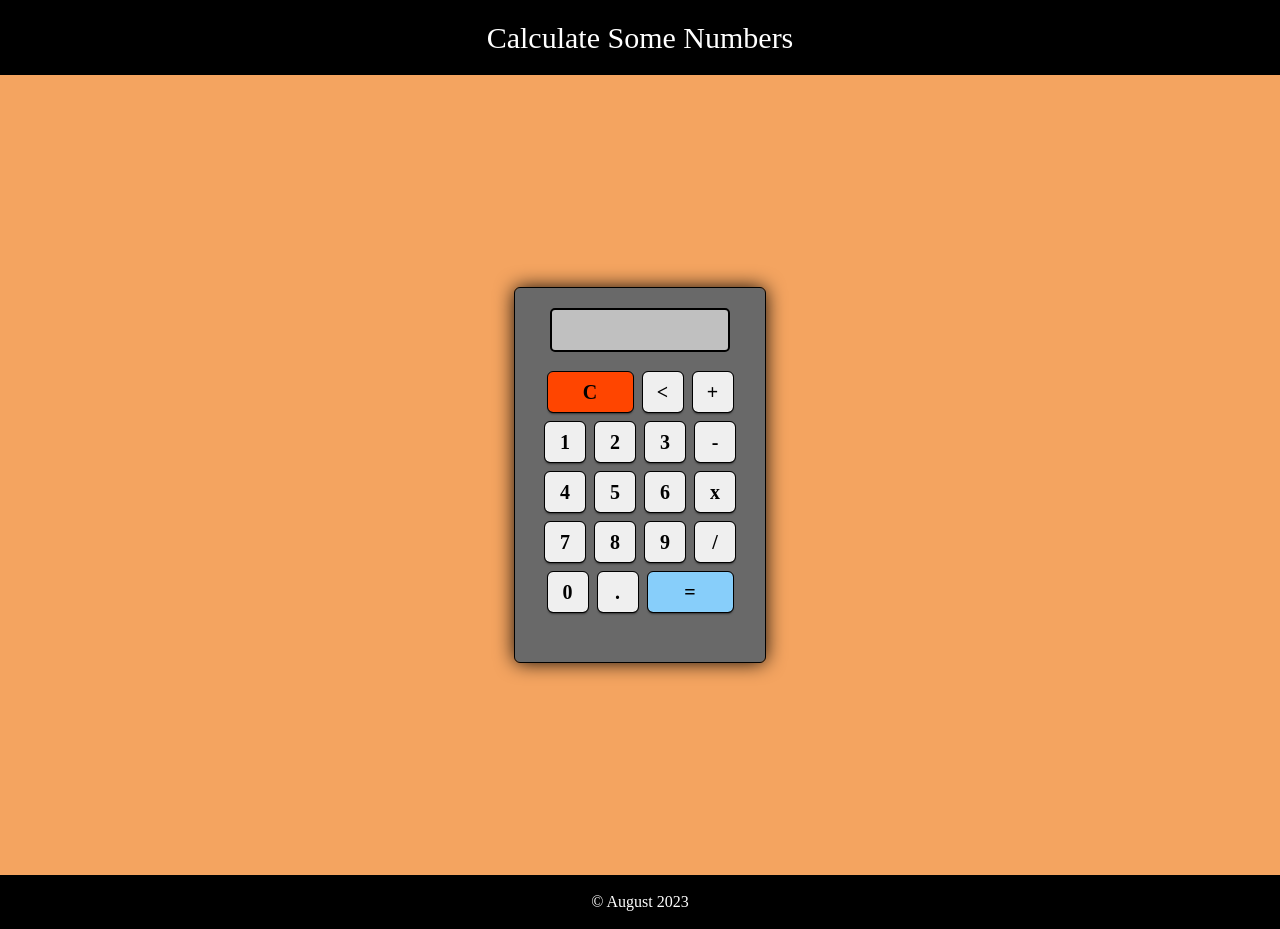
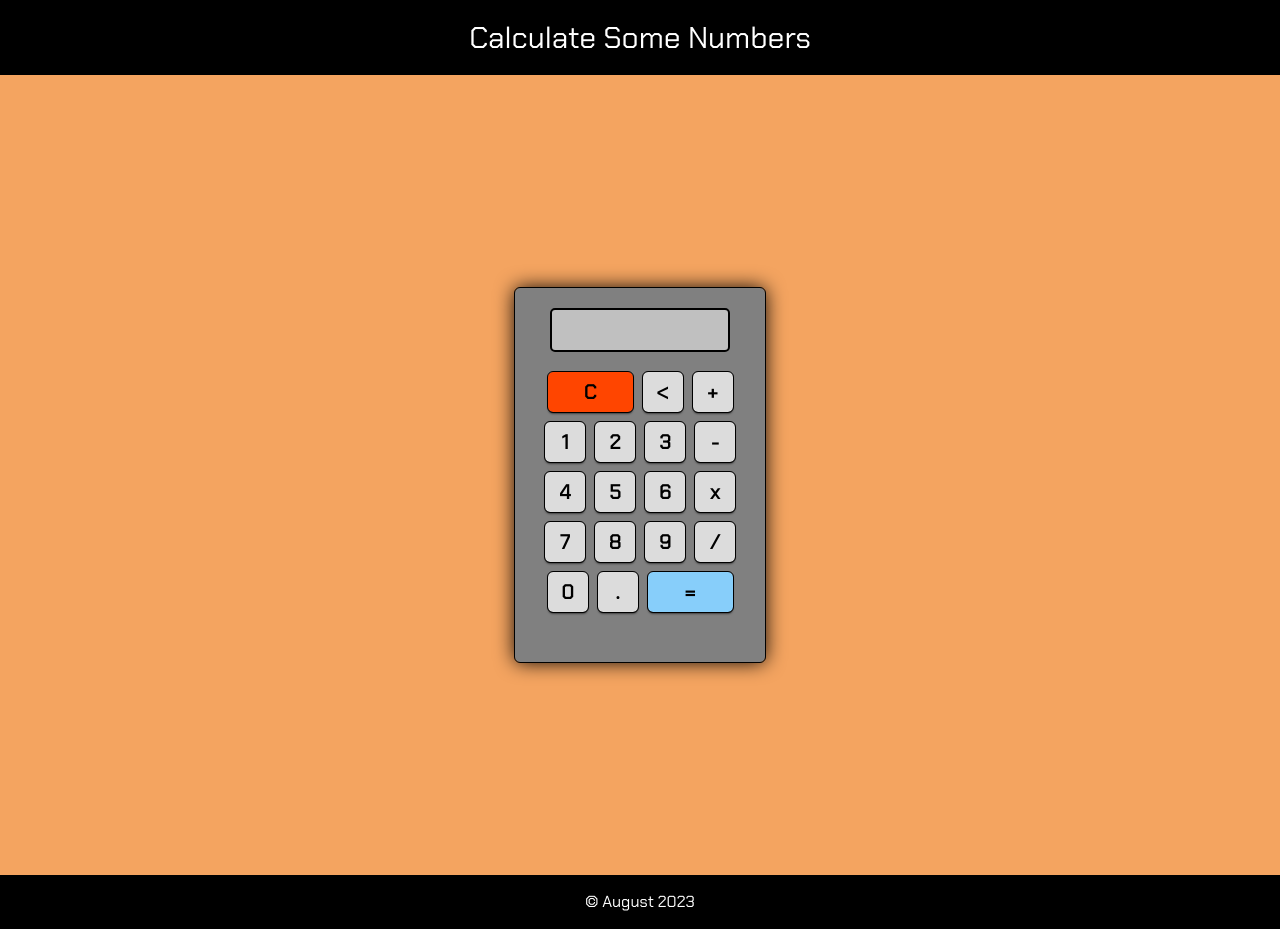
Before and after one commit to NayNayRen/Calculator, a plain HTML site: page index.html in a window 1280 px wide. Drawn offline with Linux system fonts and the light colour scheme.

Commit message:
added font fam and kept styling

```diff
--- a/index.html
+++ b/index.html
@@ -5,6 +5,9 @@
   <meta charset="UTF-8">
   <meta name="viewport" content="width=device-width, initial-scale=1.0">
   <meta http-equiv="X-UA-Compatible" content="ie=edge">
+  <link rel="preconnect" href="https://fonts.googleapis.com">
+  <link rel="preconnect" href="https://fonts.gstatic.com" crossorigin>
+  <link href="https://fonts.googleapis.com/css2?family=Chakra+Petch&display=swap" rel="stylesheet">
   <link rel="stylesheet" href="styles/page-reset.css">
   <link rel="stylesheet" href="styles/styles.css">
   <title>Calculator</title>
--- a/styles/styles.css
+++ b/styles/styles.css
@@ -1,12 +1,15 @@
-/* body {
-  background-color: rgb(244, 164, 96);
-} */
+body {
+  font-family: 'Chakra Petch', sans-serif;
+}
 
 .btn {
   -webkit-box-shadow: 0 2px 2px rgba(0, 0, 0, 0.5);
+  background-color: #DCDCDC;
   border-radius: 5px;
   border: none;
   box-shadow: 0 2px 2px rgba(0, 0, 0, 0.5);
+  color: #000;
+  cursor: pointer;
   font-size: 20px;
   font-weight: bold;
   height: 40px;
@@ -14,6 +17,10 @@
   outline: 1px solid #000;
   text-align: center;
   width: 40px;
+}
+
+.btn:hover {
+  scale: 1.025;
 }
 
 .btn_container {
@@ -43,7 +50,7 @@
   -webkit-box-orient: vertical;
   -webkit-box-pack: center;
   -webkit-box-shadow: 0 0 20px #000;
-  background-color: rgb(105, 105, 105);
+  background-color: #808080;
   border-radius: 5px;
   box-shadow: 0 0 20px #000;
   display: -ms-flexbox;
@@ -54,16 +61,17 @@
   margin: 0 auto;
   outline: solid 1px #000;
   padding: 20px 15px;
-  width: auto;
+  width: 250px;
 }
 
 .clear_btn {
-  background-color: rgb(255, 69, 0);
+  background-color: #FF4500;
   width: 85px;
 }
 
+
 .equals_btn {
-  background-color: rgb(135, 206, 250);
+  background-color: #87CEFA;
   width: 85px;
 }
 
@@ -78,13 +86,13 @@ footer {
   background-color: #000;
   color: #fff;
   font-size: 30px;
-  padding: 15px 0;
+  padding: 15px 10px;
   text-align: center;
   /* outline: solid 1px blue; */
 }
 
 .output {
-  background-color: silver;
+  background-color: #C0C0C0;
   border: solid 2px #000;
   border-radius: 5px;
   font-size: 20px;
@@ -92,6 +100,10 @@ footer {
   padding: 5px;
   width: 180px;
   /* outline: solid 1px blue; */
+}
+
+.output:focus {
+  outline: none;
 }
 
 main {
@@ -120,3 +132,9 @@ main {
     font-size: 26px;
   }
 }
+
+@media (max-width: 400px) {
+  .calculator {
+    width: 75%;
+  }
+}
```
